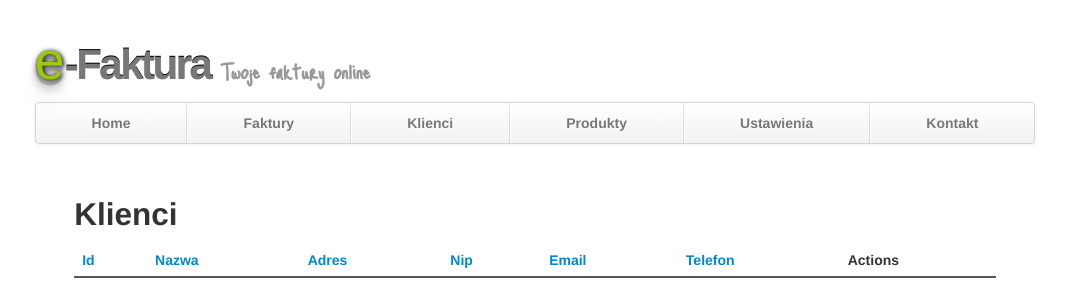
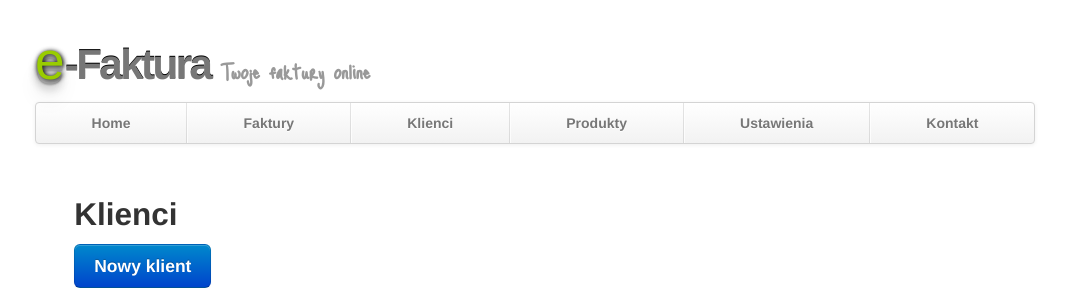
Before and after one commit to e-faktura/projekt, a CakePHP app: the page made by app/View/Klienci/index.ctp in a window 1280 px wide. Shown: the top 288 px of the page, without its empty margins (105-1171 px from the left). Run offline with PHP 8.4 and a stand-in for CakePHP, Linux system fonts and the light colour scheme; the template is opened without the code that fills it, so the values that code supplies are empty; some libraries are stand-ins or nearby versions.

Commit message:
Buttony do dodawania klientow i produktow

```diff
--- a/app/View/Faktury/add.ctp
+++ b/app/View/Faktury/add.ctp
@@ -7,6 +7,7 @@
 			<legend>Nowa faktura</legend>
 		<?php
 			echo $this->Form->input('numer', array( 'default' => $numer, 'disabled' => true ));
+			echo $this->Form->input('numer', array( 'default' => $numer, 'type' => 'hidden' ));
 			echo $this->Form->input('data_wystawienia', array( 'label' => 'Data wystawienia', 'type' => 'date', 'dateFormat' => 'DMY', 'separator' => '', 'orderYear' => 'asc', 'minYear' => (((int)date('Y')) - 5 ), 'maxYear' => (((int)date('Y')) + 5 ) ));
 			echo $this->Form->input('data_sprzedazy', array( 'label' => 'Data sprzedaży', 'type' => 'date', 'dateFormat' => 'DMY', 'separator' => '', 'orderYear' => 'asc', 'minYear' => (((int)date('Y')) - 5 ), 'maxYear' => (((int)date('Y')) + 5 ) ));
 			echo $this->Form->input('typ_id');
--- a/app/View/Klienci/index.ctp
+++ b/app/View/Klienci/index.ctp
@@ -1,5 +1,8 @@
 <div class="klienci index">
 	<h2><?php echo __('Klienci'); ?></h2>
+
+	<?php echo $this->Html->link('Nowy klient', array('action' => 'add'), array( 'class' => 'btn btn-primary btn-large' )); ?>
+
 	<table cellpadding="0" cellspacing="0">
 	<tr>
 			<th><?php echo $this->Paginator->sort('id'); ?></th>
--- a/app/View/Produkty/index.ctp
+++ b/app/View/Produkty/index.ctp
@@ -1,5 +1,8 @@
 <div class="produkty index">
 	<h2><?php echo __('Produkty'); ?></h2>
+
+	<?php echo $this->Html->link('Nowy produkt', array('action' => 'add'), array( 'class' => 'btn btn-primary btn-large' )); ?>
+
 	<table cellpadding="0" cellspacing="0">
 	<tr>
 			<th><?php echo $this->Paginator->sort('id'); ?></th>
```
